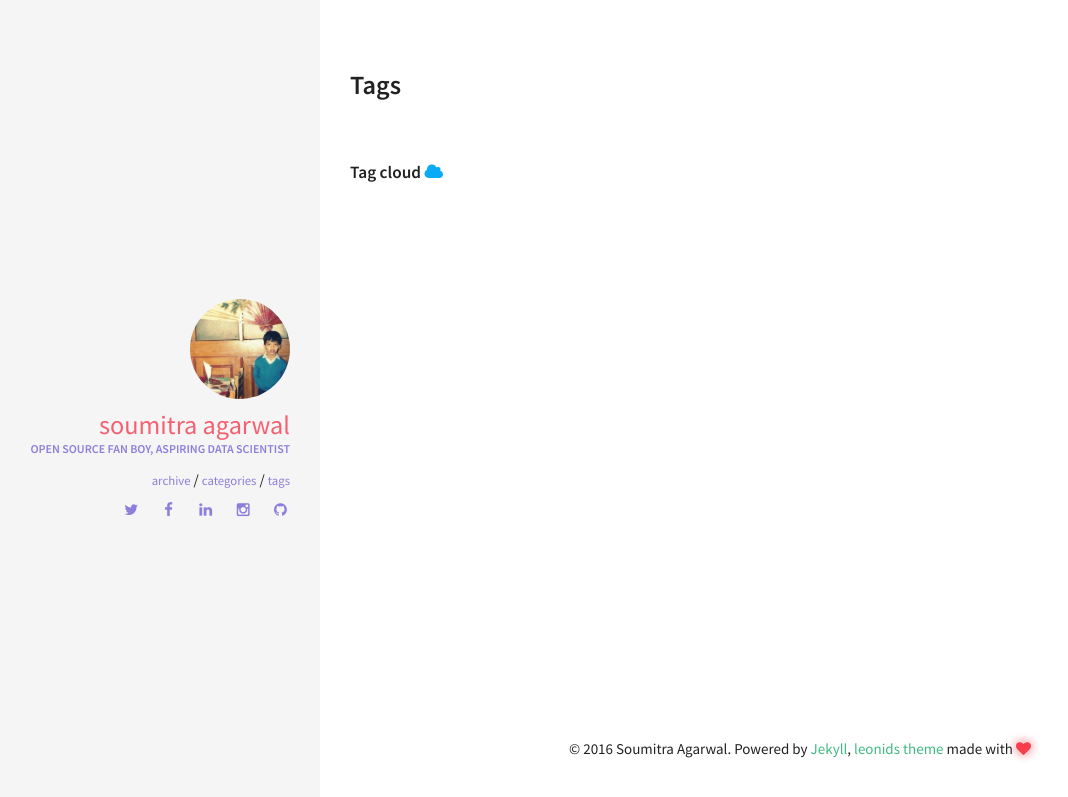
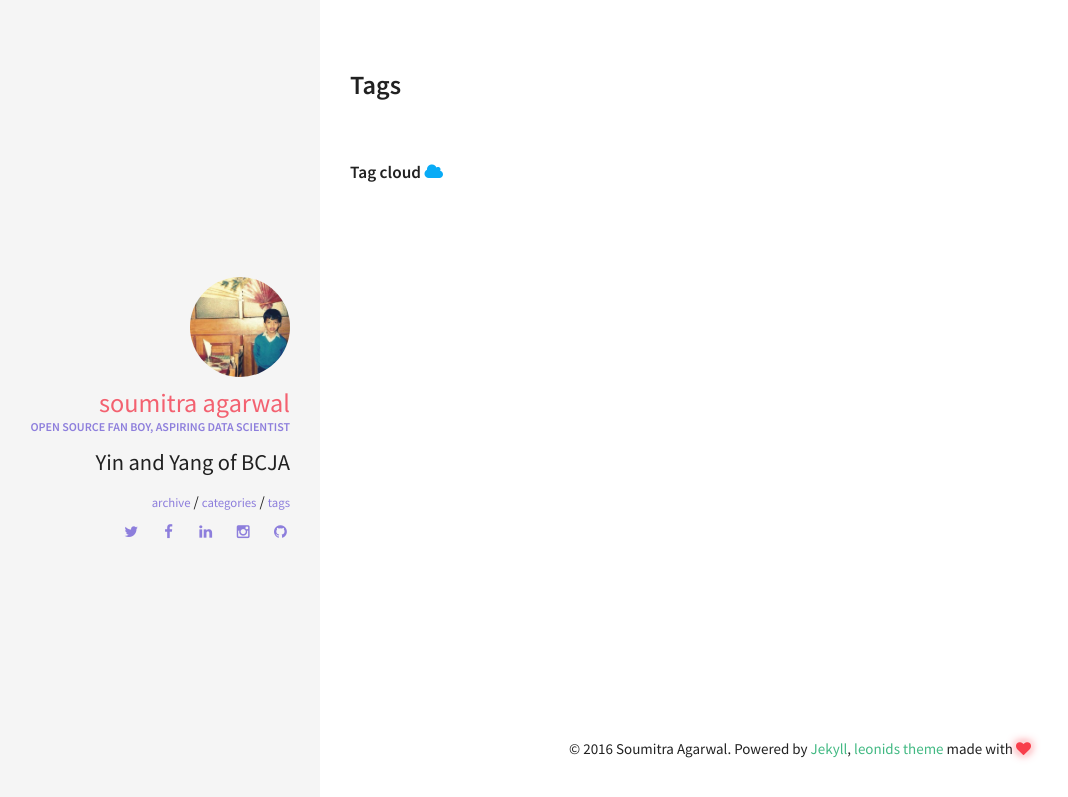
Before and after one commit to RedHenLab/BlendedJointAttention, a Jekyll site: the page built from tags.html, in a window 1280 px wide. Shown: the top 797 px of the page, without its empty margins (0-1068 px from the left). Built offline with Jekyll 4.4.1, drawn with Linux system fonts in a browser that asks for light colours; part of the change alters nothing that is shown.

Commit message:
Uncomment bio

```diff
--- a/_config.yml
+++ b/_config.yml
@@ -34,7 +34,7 @@ owner:
   name: Soumitra Agarwal
   avatar: avatar.jpg
   job: "Open source fan boy, Aspiring data scientist"
-  # bio: "Yin and Yang of BCJA"
+  bio: "Yin and Yang of BCJA"
   bio2: "The blog of work updates of the Google summer of code project '16 (and beyond) Red Hen Labs"
   email:
   disqus-shortname:
```
